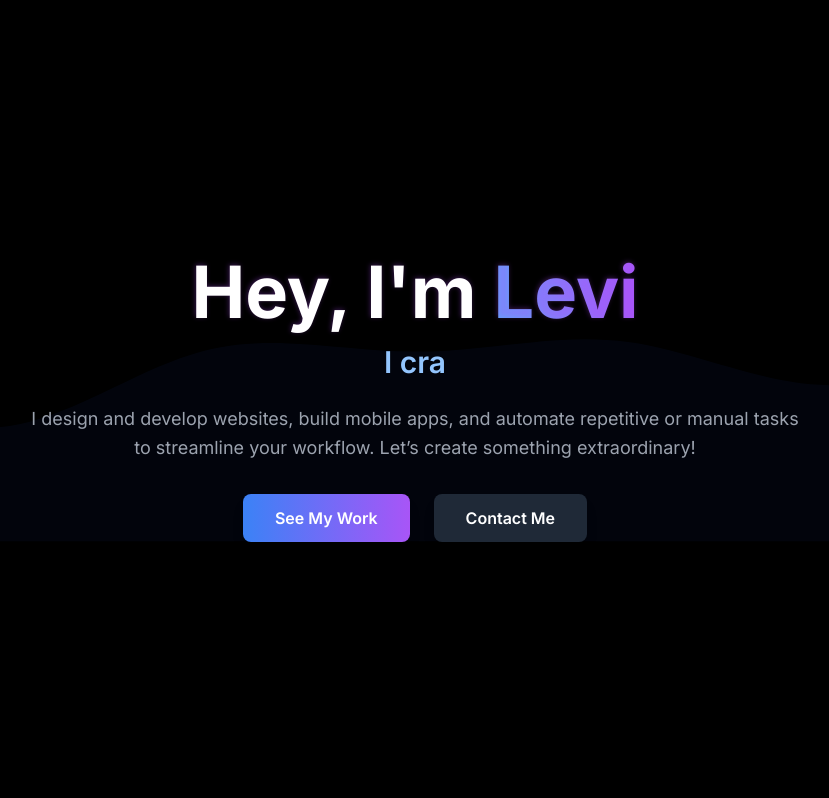
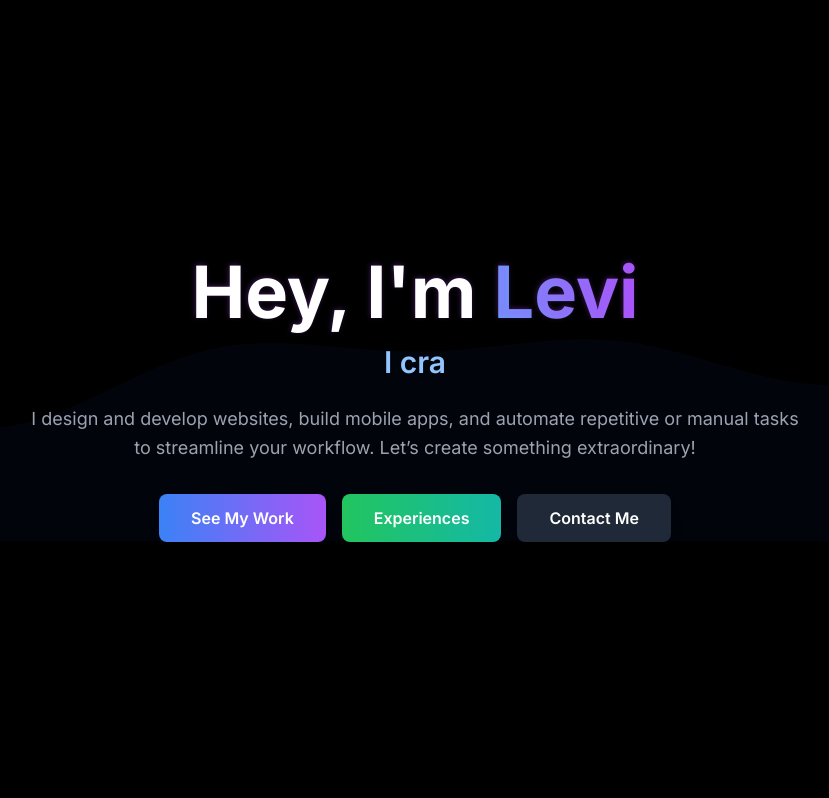
Before and after one commit to Levi-LMN/Probable-enigma, a Flask app: page / in a window 1280 px wide. Shown: the part 65-863 px from the top of the page, without its empty margins (225-1054 px from the left). Run offline with Flask 3, Linux system fonts and the light colour scheme; some libraries are stand-ins or nearby versions.

Commit message:
Made the experiences more visible

```diff
--- a/templates/home.html
+++ b/templates/home.html
@@ -25,10 +25,18 @@
     </p>
 
     <!-- Action Buttons with Neon Glow -->
-    <div class="mt-8 flex space-x-6 relative z-10">
-        <a href="{{ url_for('projects') }}" class="px-8 py-3 rounded-lg font-semibold text-white shadow-lg bg-gradient-to-r from-blue-500 to-purple-500 transform hover:scale-110 transition-all duration-300 hover:shadow-blue-500/50">See My Work</a>
-        <a href="#contact" class="px-8 py-3 rounded-lg font-semibold text-white shadow-lg bg-gray-800 transform hover:scale-110 transition-all duration-300 hover:shadow-gray-500/50">Contact Me</a>
+    <div class="mt-8 flex flex-wrap gap-4 justify-center sm:justify-start relative z-10">
+        <a href="{{ url_for('projects') }}" class="px-8 py-3 rounded-lg font-semibold text-white shadow-lg bg-gradient-to-r from-blue-500 to-purple-500 transform hover:scale-110 transition-all duration-300 hover:shadow-blue-500/50">
+            See My Work
+        </a>
+        <a href="{{ url_for('work') }}" class="px-8 py-3 rounded-lg font-semibold text-white shadow-lg bg-gradient-to-r from-green-500 to-teal-500 transform hover:scale-110 transition-all duration-300 hover:shadow-green-500/50">
+            Experiences
+        </a>
+        <a href="#contact" class="px-8 py-3 rounded-lg font-semibold text-white shadow-lg bg-gray-800 transform hover:scale-110 transition-all duration-300 hover:shadow-gray-500/50">
+            Contact Me
+        </a>
     </div>
+
 </div>
 
 <!-- Typewriter Effect -->
```
